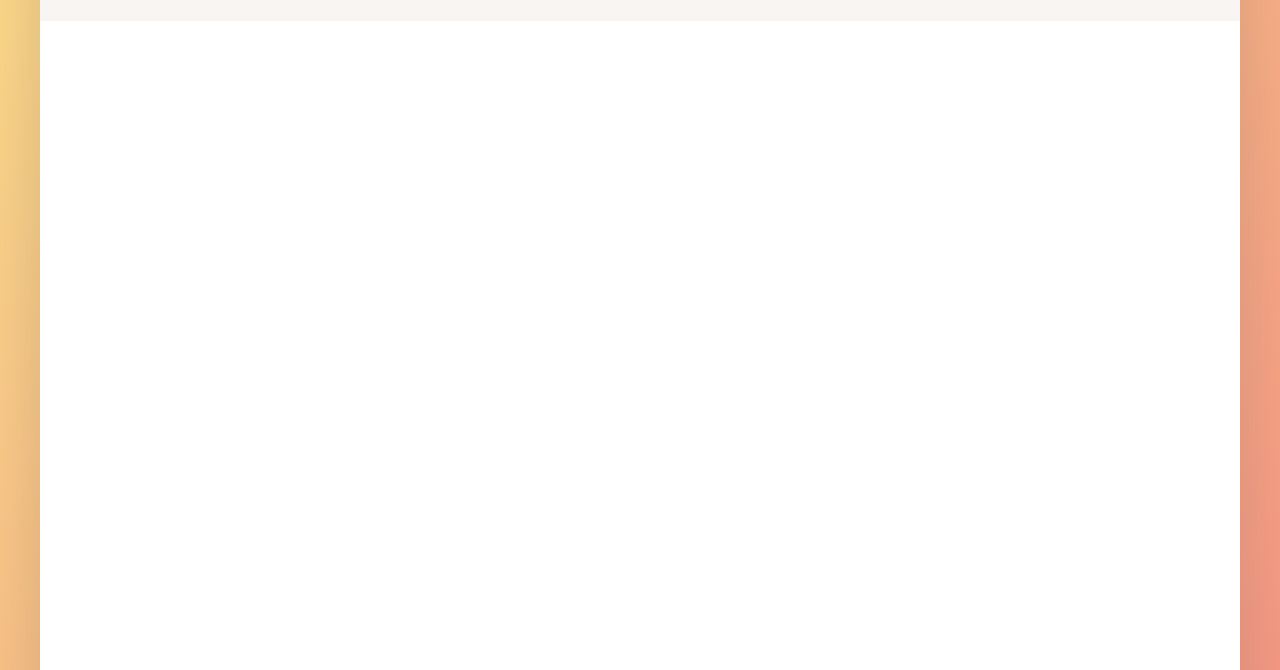
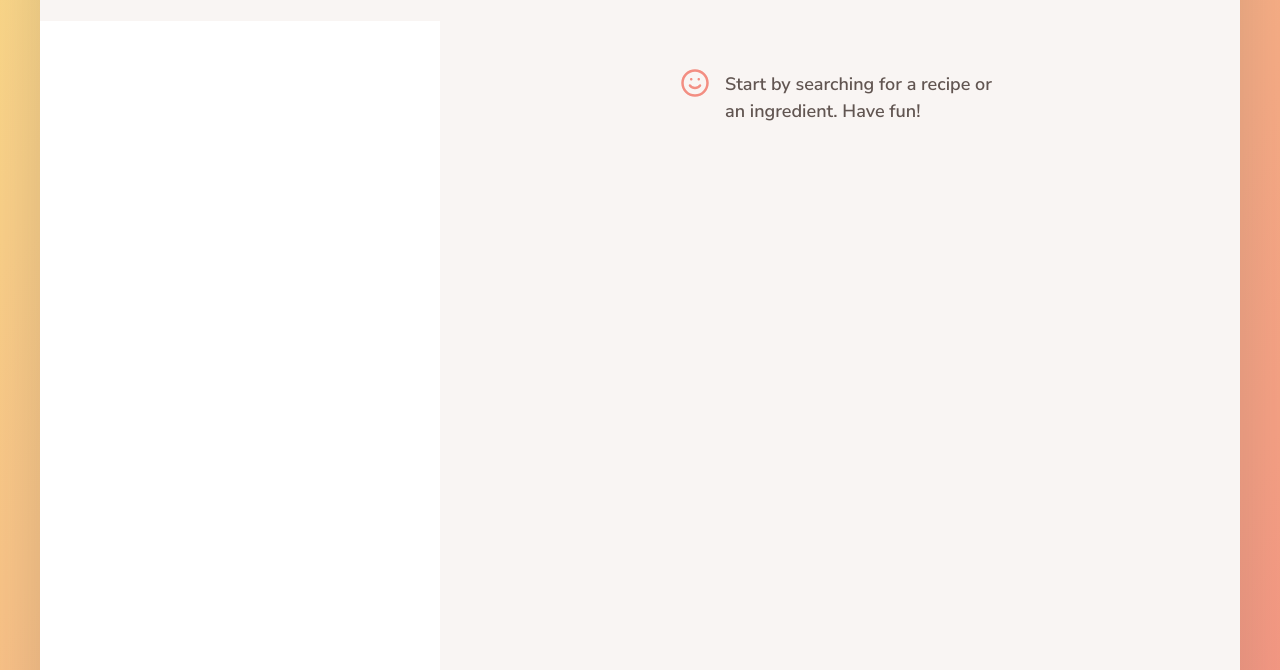
Before and after one commit to AlirezaRa94/forkify, a website built with Parcel: page index.html in a window 1280 px wide. Shown: the part 130-800 px from the top of the page. Built offline with nearby package versions, Linux system fonts and the light colour scheme.

Commit message:
ui: Introduce welcome message for recipe section
- Provides user guidance when no recipe is selected.

```diff
--- a/index.html
+++ b/index.html
@@ -89,7 +89,17 @@
         </p>
       </section>
 
-      <section class="recipe"></section>
+      <section class="recipe">
+        <div class="message">
+          <div>
+            <svg>
+              <use href="src/img/icons.svg#icon-smile"></use>
+            </svg>
+          </div>
+          <p>Start by searching for a recipe or an ingredient. Have fun!</p>
+        </div>
+      </section>
+
       <div class="overlay hidden"></div>
       <section class="add-recipe-window hidden"></section>
     </div>
--- a/src/sass/_components.scss
+++ b/src/sass/_components.scss
@@ -40,3 +40,26 @@
 .link:visited {
   color: $color-grey-dark-2;
 }
+
+.message,
+.error {
+  max-width: 40rem;
+  margin: 0 auto;
+  padding: 5rem 4rem;
+
+  display: flex;
+
+  svg {
+    height: 3rem;
+    width: 3rem;
+    fill: $color-primary;
+    transform: translateY(-0.3rem);
+  }
+
+  p {
+    margin-left: 1.5rem;
+    font-size: 1.8rem;
+    line-height: 1.5;
+    font-weight: 600;
+  }
+}
--- /dev/null
+++ b/src/sass/_recipe.scss
@@ -0,0 +1,3 @@
+.recipe {
+  background-color: $color-grey-light-1;
+}
--- a/src/sass/main.scss
+++ b/src/sass/main.scss
@@ -2,3 +2,4 @@
 @import 'components';
 @import 'header';
 @import 'searchResults';
+@import 'recipe';
```
